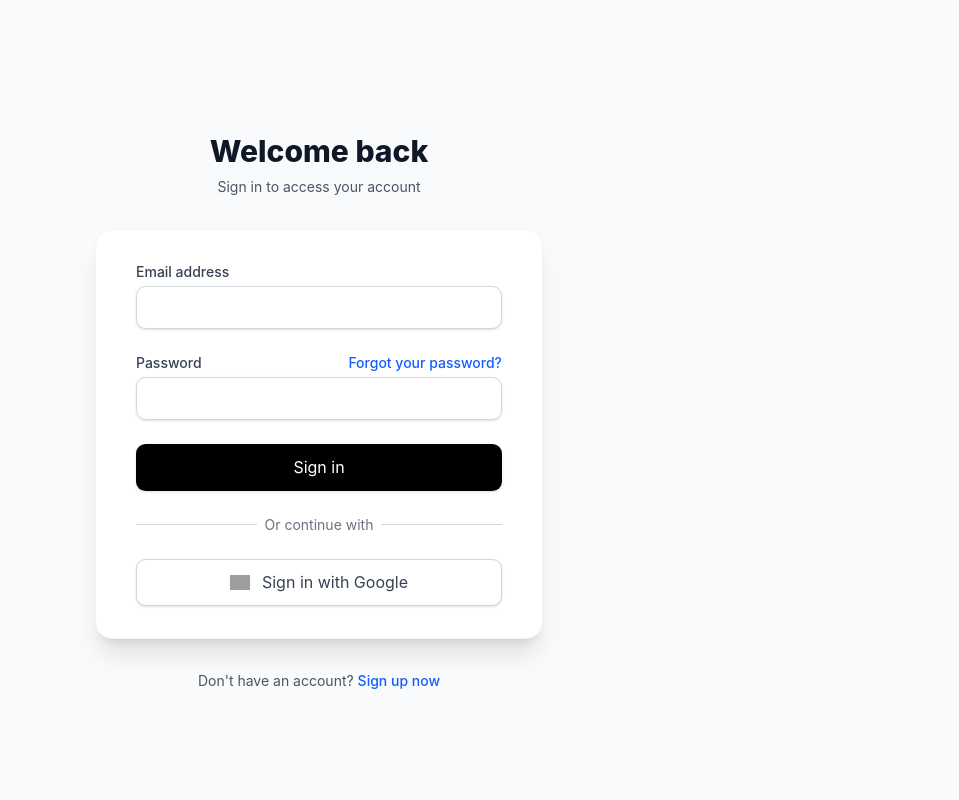
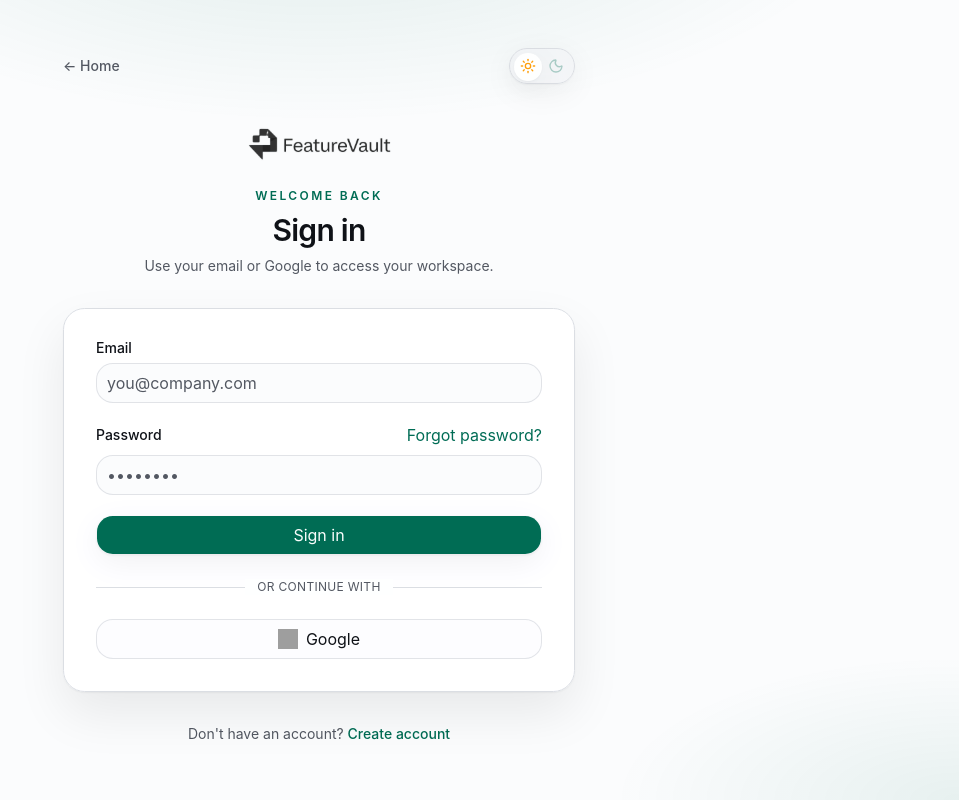
Before and after one commit to DishaKD21/FeatureVault, a Next.js app in the folder frontend/: page /login in a window 1280 px wide. Shown: the whole page, without its empty margins (321-1280 px from the left). Built offline with nearby package versions, Linux system fonts and the light colour scheme; no server answers; grey boxes are pictures that could not be loaded.

Commit message:
changed diagram editor ui and login signup ui

```diff
--- a/frontend/src/app/diagram-editor/page.jsx
+++ b/frontend/src/app/diagram-editor/page.jsx
@@ -6,10 +6,10 @@
 
 function LoadingFallback() {
   return (
-    <div className="flex items-center justify-center w-screen h-screen bg-[#0A0A10]">
+    <div className="flex h-screen w-screen items-center justify-center bg-background">
       <div className="flex flex-col items-center gap-4">
-        <div className="animate-spin rounded-full h-12 w-12 border-b-2 border-emerald-500"></div>
-        <p className="text-gray-400">Loading editor...</p>
+        <div className="h-12 w-12 animate-spin rounded-full border-2 border-primary border-t-transparent" />
+        <p className="text-sm text-muted-foreground">Loading editor…</p>
       </div>
     </div>
   );
--- a/frontend/src/modules/authentication/Login.jsx
+++ b/frontend/src/modules/authentication/Login.jsx
@@ -1,14 +1,19 @@
 "use client";
+
 import React, { useState } from "react";
 import { useRouter } from "next/navigation";
 import Link from "next/link";
 import Image from "next/image";
 import Google from "../../../public/google.svg";
-import { signInWithEmailAndPassword, signInWithPopup } from "firebase/auth";
-import { auth, provider } from "../authentication/firebase";
-import { sendPasswordResetEmail } from "firebase/auth";
+import { signInWithEmailAndPassword, signInWithPopup, sendPasswordResetEmail } from "firebase/auth";
+import { auth, provider } from "./firebase";
 import { toast } from "react-toastify";
 import { getPostAuthRedirect, syncFirebaseUser } from "@/components/auth/useAuth";
+import ThemeLogo from "@/components/branding/ThemeLogo";
+import ThemeToggle from "@/components/theme/theme-toggle";
+import { Button } from "@/components/ui/button";
+import { Input } from "@/components/ui/input";
+import { Label } from "@/components/ui/label";
 
 const Login = () => {
   const router = useRouter();
@@ -18,6 +23,7 @@
   });
 
   const [errors, setErrors] = useState({});
+
   const handleChange = (e) => {
     setFormData({
       ...formData,
@@ -26,7 +32,7 @@
   };
 
   const validateForm = () => {
-    let newErrors = {};
+    const newErrors = {};
     if (!/\S+@\S+\.\S+/.test(formData.email)) {
       newErrors.email = "Invalid email";
     }
@@ -45,18 +51,17 @@
     try {
       const result = await signInWithPopup(auth, provider);
       toast.success("Google login successful!");
-      console.log("Google User:", result.user);
       await completeLogin(result.user);
     } catch (error) {
       toast.error(error.message);
     }
   };
+
   const handleResetPassword = async () => {
     if (!formData.email) {
       toast.warning("Enter email first");
       return;
     }
-
     try {
       await sendPasswordResetEmail(auth, formData.email);
       toast.success("Password reset email sent! Check spam folder too.");
@@ -74,14 +79,8 @@
       toast.error("Please fix form errors");
     } else {
       try {
-        const userCredential = await signInWithEmailAndPassword(
-          auth,
-          formData.email,
-          formData.password
-        );
-
+        const userCredential = await signInWithEmailAndPassword(auth, formData.email, formData.password);
         toast.success("Login successful!");
-        console.log("Logged in:", userCredential.user);
         await completeLogin(userCredential.user);
       } catch (error) {
         toast.error(error.message);
@@ -90,118 +89,105 @@
   };
 
   return (
-    <div className="min-h-screen bg-gray-50 flex flex-col justify-center py-12 sm:px-6 lg:px-8">
-      <div className="sm:mx-auto sm:w-full sm:max-w-md">
-        <h2 className="mt-6 text-center text-3xl font-extrabold text-gray-900">
-          Welcome back
-        </h2>
-        <p className="mt-2 text-center text-sm text-gray-600">
-          Sign in to access your account
-        </p>
-      </div>
+    <div className="fv-auth-shell">
+      <div className="fv-auth-inner flex min-h-screen flex-col px-4 py-10 sm:px-6 sm:py-12">
+        <header className="mx-auto mb-8 flex w-full max-w-md items-center justify-between sm:max-w-lg">
+          <Link
+            href="/"
+            className="text-sm font-medium text-muted-foreground transition-colors hover:text-foreground"
+          >
+            ← Home
+          </Link>
+          <ThemeToggle />
+        </header>
 
-      <div className="mt-8 sm:mx-auto sm:w-full sm:max-w-md">
-        <div className="bg-white py-8 px-4 shadow-xl sm:rounded-xl sm:px-10 border border-gray-100">
-          <form className="space-y-6" onSubmit={handleSubmit}>
-            <div>
-              <label
-                htmlFor="email"
-                className="block text-sm font-medium text-gray-700"
-              >
-                Email address
-              </label>
-              <div className="mt-1">
-                <input
+        <div className="mx-auto flex w-full max-w-md flex-1 flex-col justify-center sm:max-w-lg">
+          <div className="mb-8 flex flex-col items-center text-center">
+            <ThemeLogo className="mb-6" />
+            <p className="text-xs font-semibold uppercase tracking-[0.2em] text-primary">Welcome back</p>
+            <h1 className="mt-2 text-2xl font-semibold tracking-tight text-foreground sm:text-3xl">Sign in</h1>
+            <p className="mt-2 text-sm text-muted-foreground">Use your email or Google to access your workspace.</p>
+          </div>
+
+          <div className="rounded-2xl border border-border bg-card/95 p-6 shadow-fv-panel backdrop-blur-sm sm:p-8">
+            <form className="space-y-5" onSubmit={handleSubmit}>
+              <div className="space-y-2">
+                <Label htmlFor="email" className="text-foreground">
+                  Email
+                </Label>
+                <Input
                   id="email"
                   name="email"
                   type="email"
                   autoComplete="email"
                   required
+                  value={formData.email}
                   onChange={handleChange}
-                  className="appearance-none block w-full px-3 py-2 border border-gray-300 rounded-md shadow-sm placeholder-gray-400 focus:outline-none focus:ring-blue-500 focus:border-blue-500 sm:text-sm"
+                  className="h-10 rounded-xl border-border/80"
+                  placeholder="you@company.com"
                 />
+                {errors.email && <p className="text-sm text-destructive">{errors.email}</p>}
               </div>
-              {errors.email && (
-                <p className="mt-2 text-sm text-red-600">{errors.email}</p>
-              )}
-            </div>
 
-            <div>
-              <div className="flex items-center justify-between">
-                <label
-                  htmlFor="password"
-                  className="block text-sm font-medium text-gray-700"
-                >
-                  Password
-                </label>
-                <div className="text-sm">
-                  <span
+              <div className="space-y-2">
+                <div className="flex items-center justify-between gap-2">
+                  <Label htmlFor="password" className="text-foreground">
+                    Password
+                  </Label>
+                  <button
+                    type="button"
                     onClick={handleResetPassword}
-                    className="font-medium text-blue-600 hover:text-blue-500 cursor-pointer transition-colors"
+                    className="text-xs font-medium text-primary transition hover:underline"
                   >
-                    Forgot your password?
-                  </span>
+                    Forgot password?
+                  </button>
                 </div>
-              </div>
-              <div className="mt-1">
-                <input
+                <Input
                   id="password"
                   name="password"
                   type="password"
                   autoComplete="current-password"
                   required
+                  value={formData.password}
                   onChange={handleChange}
-                  className="appearance-none block w-full px-3 py-2 border border-gray-300 rounded-md shadow-sm placeholder-gray-400 focus:outline-none focus:ring-blue-500 focus:border-blue-500 sm:text-sm"
+                  className="h-10 rounded-xl border-border/80"
+                  placeholder="••••••••"
                 />
+                {errors.password && <p className="text-sm text-destructive">{errors.password}</p>}
               </div>
-              {errors.password && (
-                <p className="mt-2 text-sm text-red-600">{errors.password}</p>
-              )}
-            </div>
 
-            <div>
-              <button
-                type="submit"
-                className="w-full flex justify-center py-2.5 px-4 border border-transparent rounded-md shadow-sm text-sm font-medium text-white bg-black hover:bg-gray-800 focus:outline-none focus:ring-2 focus:ring-offset-2 focus:ring-gray-900 transition-colors"
-              >
+              <Button type="submit" className="h-10 w-full rounded-xl text-sm font-medium shadow-fv-soft">
                 Sign in
-              </button>
-            </div>
-          </form>
+              </Button>
+            </form>
 
-          <div className="mt-6">
-            <div className="relative">
+            <div className="relative my-6">
               <div className="absolute inset-0 flex items-center">
-                <div className="w-full border-t border-gray-300" />
+                <span className="w-full border-t border-border" />
               </div>
-              <div className="relative flex justify-center text-sm">
-                <span className="px-2 bg-white text-gray-500">
-                  Or continue with
-                </span>
+              <div className="relative flex justify-center text-xs uppercase tracking-wide text-muted-foreground">
+                <span className="bg-card px-3">Or continue with</span>
               </div>
             </div>
 
-            <div className="mt-6">
-              <button
-                onClick={handleGoogleLogin}
-                className="w-full flex justify-center items-center gap-3 py-2.5 px-4 border border-gray-300 rounded-md shadow-sm bg-white text-sm font-medium text-gray-700 hover:bg-gray-50 focus:outline-none focus:ring-2 focus:ring-offset-2 focus:ring-blue-500 transition-colors"
-              >
-                <Image src={Google} alt="Google" height={20} width={20} />
-                Sign in with Google
-              </button>
-            </div>
+            <Button
+              type="button"
+              variant="outline"
+              className="h-10 w-full gap-2 rounded-xl border-border/80 bg-background/50"
+              onClick={handleGoogleLogin}
+            >
+              <Image src={Google} alt="" height={20} width={20} className="size-5" />
+              Google
+            </Button>
           </div>
+
+          <p className="mt-8 text-center text-sm text-muted-foreground">
+            Don&apos;t have an account?{" "}
+            <Link href="/register" className="font-medium text-primary transition hover:underline">
+              Create account
+            </Link>
+          </p>
         </div>
-
-        <p className="mt-8 text-center text-sm text-gray-600">
-          Don't have an account?{" "}
-          <Link
-            href="/register"
-            className="font-medium text-blue-600 hover:text-blue-500 transition-colors"
-          >
-            Sign up now
-          </Link>
-        </p>
       </div>
     </div>
   );
--- a/frontend/src/modules/authentication/Register.jsx
+++ b/frontend/src/modules/authentication/Register.jsx
@@ -1,23 +1,30 @@
 "use client";
+
 import Image from "next/image";
 import React, { useState } from "react";
 import { useRouter } from "next/navigation";
 import Google from "../../../public/google.svg";
 import Link from "next/link";
 import { createUserWithEmailAndPassword, updateProfile, signInWithPopup } from "firebase/auth";
-import { auth, provider } from "../authentication/firebase";
+import { auth, provider } from "./firebase";
 import { toast } from "react-toastify";
 import { getPostAuthRedirect, syncFirebaseUser } from "@/components/auth/useAuth";
+import ThemeLogo from "@/components/branding/ThemeLogo";
+import ThemeToggle from "@/components/theme/theme-toggle";
+import { Button } from "@/components/ui/button";
+import { Input } from "@/components/ui/input";
+import { Label } from "@/components/ui/label";
 
 const Register = () => {
   const router = useRouter();
   const [formData, setFormData] = useState({
     name: "",
     email: "",
-    password: ""
+    password: "",
   });
 
   const [errors, setErrors] = useState({});
+
   const handleChange = (e) => {
     setFormData({
       ...formData,
@@ -26,7 +33,7 @@
   };
 
   const validateForm = () => {
-    let newErrors = {};
+    const newErrors = {};
     if (formData.name.length < 2) {
       newErrors.name = "Name must be at least 2 characters";
     }
@@ -53,164 +60,138 @@
       toast.error("Please fix form errors");
     } else {
       try {
-        const userCredential = await createUserWithEmailAndPassword(
-          auth,
-          formData.email,
-          formData.password
-        );
-
+        const userCredential = await createUserWithEmailAndPassword(auth, formData.email, formData.password);
         await updateProfile(userCredential.user, {
           displayName: formData.name,
         });
-
         toast.success("Registration successful!");
-        console.log("Registered:", userCredential.user);
         await completeSignup(userCredential.user);
-
       } catch (error) {
         toast.error(error.message);
         setErrors({ email: error.message });
       }
     }
   };
+
   const handleGoogleSignup = async () => {
     try {
       const result = await signInWithPopup(auth, provider);
       toast.success("Google signup successful!");
-      console.log("Google User:", result.user);
       await completeSignup(result.user);
     } catch (error) {
       toast.error(error.message);
     }
   };
+
   return (
-    <div className="min-h-screen bg-gray-50 flex flex-col justify-center py-12 sm:px-6 lg:px-8">
-      <div className="sm:mx-auto sm:w-full sm:max-w-md">
-        <h2 className="mt-6 text-center text-3xl font-extrabold text-gray-900">
-          Create an account
-        </h2>
-        <p className="mt-2 text-center text-sm text-gray-600">
-          Join us to start managing your features
-        </p>
+    <div className="fv-auth-shell">
+      <div className="fv-auth-inner flex min-h-screen flex-col px-4 py-10 sm:px-6 sm:py-12">
+        <header className="mx-auto mb-8 flex w-full max-w-md items-center justify-between sm:max-w-lg">
+          <Link href="/" className="text-sm font-medium text-muted-foreground transition-colors hover:text-foreground">
+            ← Home
+          </Link>
+          <ThemeToggle />
+        </header>
+
+        <div className="mx-auto flex w-full max-w-md flex-1 flex-col justify-center sm:max-w-lg">
+          <div className="mb-8 flex flex-col items-center text-center">
+            <ThemeLogo className="mb-6" />
+            <p className="text-xs font-semibold uppercase tracking-[0.2em] text-primary">Get started</p>
+            <h1 className="mt-2 text-2xl font-semibold tracking-tight text-foreground sm:text-3xl">Create account</h1>
+            <p className="mt-2 text-sm text-muted-foreground">Join FeatureVault to manage documentation and diagrams.</p>
           </div>
 
-      <div className="mt-8 sm:mx-auto sm:w-full sm:max-w-md">
-        <div className="bg-white py-8 px-4 shadow-xl sm:rounded-xl sm:px-10 border border-gray-100">
-          <form className="space-y-6" onSubmit={handleSubmit}>
-            <div>
-              <label
-                htmlFor="name"
-                className="block text-sm font-medium text-gray-700"
-              >
-                Full Name
-              </label>
-              <div className="mt-1">
-                <input
+          <div className="rounded-2xl border border-border bg-card/95 p-6 shadow-fv-panel backdrop-blur-sm sm:p-8">
+            <form className="space-y-5" onSubmit={handleSubmit}>
+              <div className="space-y-2">
+                <Label htmlFor="name" className="text-foreground">
+                  Full name
+                </Label>
+                <Input
                   id="name"
                   name="name"
                   type="text"
                   autoComplete="name"
                   required
+                  value={formData.name}
                   onChange={handleChange}
-                  className="appearance-none block w-full px-3 py-2 border border-gray-300 rounded-md shadow-sm placeholder-gray-400 focus:outline-none focus:ring-blue-500 focus:border-blue-500 sm:text-sm"
+                  className="h-10 rounded-xl border-border/80"
+                  placeholder="Jane Doe"
                 />
-              </div>
-              {errors.name && (
-                <p className="mt-2 text-sm text-red-600">{errors.name}</p>
-              )}
+                {errors.name && <p className="text-sm text-destructive">{errors.name}</p>}
               </div>
 
-            <div>
-              <label
-                htmlFor="email"
-                className="block text-sm font-medium text-gray-700"
-              >
-                Email address
-              </label>
-              <div className="mt-1">
-                <input
+              <div className="space-y-2">
+                <Label htmlFor="email" className="text-foreground">
+                  Email
+                </Label>
+                <Input
                   id="email"
                   name="email"
                   type="email"
                   autoComplete="email"
                   required
+                  value={formData.email}
                   onChange={handleChange}
-                  className="appearance-none block w-full px-3 py-2 border border-gray-300 rounded-md shadow-sm placeholder-gray-400 focus:outline-none focus:ring-blue-500 focus:border-blue-500 sm:text-sm"
+                  className="h-10 rounded-xl border-border/80"
+                  placeholder="you@company.com"
                 />
-              </div>
-              {errors.email && (
-                <p className="mt-2 text-sm text-red-600">{errors.email}</p>
-              )}
+                {errors.email && <p className="text-sm text-destructive">{errors.email}</p>}
               </div>
 
-            <div>
-              <label
-                htmlFor="password"
-                className="block text-sm font-medium text-gray-700"
-              >
+              <div className="space-y-2">
+                <Label htmlFor="password" className="text-foreground">
                   Password
-              </label>
-              <div className="mt-1">
-                <input
+                </Label>
+                <Input
                   id="password"
                   name="password"
                   type="password"
                   autoComplete="new-password"
                   required
+                  value={formData.password}
                   onChange={handleChange}
-                  className="appearance-none block w-full px-3 py-2 border border-gray-300 rounded-md shadow-sm placeholder-gray-400 focus:outline-none focus:ring-blue-500 focus:border-blue-500 sm:text-sm"
+                  className="h-10 rounded-xl border-border/80"
+                  placeholder="At least 6 characters"
                 />
-              </div>
-              {errors.password && (
-                <p className="mt-2 text-sm text-red-600">{errors.password}</p>
-              )}
+                {errors.password && <p className="text-sm text-destructive">{errors.password}</p>}
               </div>
 
-            <div>
-              <button
-                type="submit"
-                className="w-full flex justify-center py-2.5 px-4 border border-transparent rounded-md shadow-sm text-sm font-medium text-white bg-black hover:bg-gray-800 focus:outline-none focus:ring-2 focus:ring-offset-2 focus:ring-gray-900 transition-colors"
-              >
-                Sign up
-              </button>
-            </div>
+              <Button type="submit" className="h-10 w-full rounded-xl text-sm font-medium shadow-fv-soft">
+                Create account
+              </Button>
             </form>
 
-          <div className="mt-6">
-            <div className="relative">
+            <div className="relative my-6">
               <div className="absolute inset-0 flex items-center">
-                <div className="w-full border-t border-gray-300" />
+                <span className="w-full border-t border-border" />
               </div>
-              <div className="relative flex justify-center text-sm">
-                <span className="px-2 bg-white text-gray-500">
-                  Or continue with
-                </span>
+              <div className="relative flex justify-center text-xs uppercase tracking-wide text-muted-foreground">
+                <span className="bg-card px-3">Or continue with</span>
               </div>
             </div>
 
-            <div className="mt-6">
-              <button
+            <Button
+              type="button"
+              variant="outline"
+              className="h-10 w-full gap-2 rounded-xl border-border/80 bg-background/50"
               onClick={handleGoogleSignup}
-                className="w-full flex justify-center items-center gap-3 py-2.5 px-4 border border-gray-300 rounded-md shadow-sm bg-white text-sm font-medium text-gray-700 hover:bg-gray-50 focus:outline-none focus:ring-2 focus:ring-offset-2 focus:ring-blue-500 transition-colors"
             >
-                <Image src={Google} alt="Google" height={20} width={20} />
-                Sign up with Google
-              </button>
-            </div>
-          </div>
+              <Image src={Google} alt="" height={20} width={20} className="size-5" />
+              Google
+            </Button>
           </div>
 
-        <p className="mt-8 text-center text-sm text-gray-600">
+          <p className="mt-8 text-center text-sm text-muted-foreground">
             Already have an account?{" "}
-          <Link
-            href="/login"
-            className="font-medium text-blue-600 hover:text-blue-500 transition-colors"
-          >
+            <Link href="/login" className="font-medium text-primary transition hover:underline">
               Sign in
             </Link>
           </p>
         </div>
       </div>
+    </div>
   );
 };
+
 export default Register;
--- a/frontend/src/styles/theme.css
+++ b/frontend/src/styles/theme.css
@@ -133,4 +133,28 @@
   .dark .fv-home-section-muted {
     background-color: oklch(0.255 0.004 264);
   }
+
+  /* Auth pages — subtle depth, same tokens as rest of app */
+  .fv-auth-shell {
+    position: relative;
+    min-height: 100vh;
+    background-color: var(--background);
+  }
+
+  .fv-auth-shell::before {
+    content: "";
+    position: fixed;
+    inset: 0;
+    pointer-events: none;
+    z-index: 0;
+    background:
+      radial-gradient(ellipse 80% 55% at 50% -15%, color-mix(in oklch, var(--primary), transparent 88%), transparent 55%),
+      radial-gradient(ellipse 60% 40% at 100% 100%, color-mix(in oklch, var(--primary), transparent 92%), transparent 45%);
+    opacity: 1;
+  }
+
+  .fv-auth-inner {
+    position: relative;
+    z-index: 1;
+  }
 }
```
Also changed, not shown: frontend/src/modules/diagrameditor/DiagramEditor.jsx (+59 -46 lines), frontend/src/modules/diagrameditor/diagram-editor.css (added, +66 -0 lines), frontend/src/modules/diagrameditor/sidebar.jsx (+34 -32 lines). Lines whose indentation alone changed are shown as unchanged.
